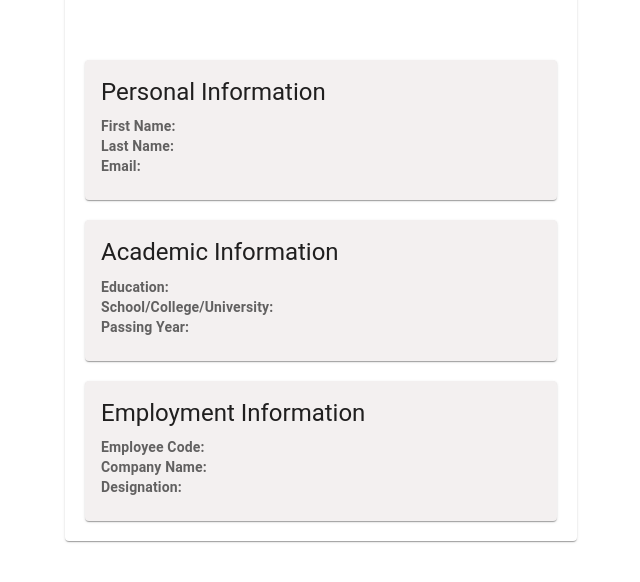
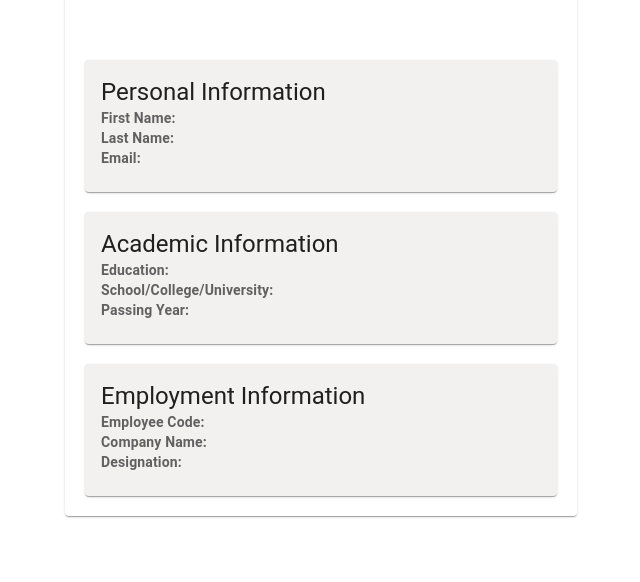
Before and after one commit to supriya0102/poc_wci, a React (Create React App) app: page /profile/1 in a window 1280 px wide. Shown: the part 142-724 px from the top of the page, without its empty margins (319-959 px from the left). Built offline with nearby package versions, Linux system fonts and the light colour scheme; no server answers.

Commit message:
removed warning from console

```diff
--- a/src/components/profile/ProfilePage.js
+++ b/src/components/profile/ProfilePage.js
@@ -12,7 +12,7 @@ const ProfilePage = () => {
 
   useEffect(() => {
     getUserDetails();
-  },[]);
+  });
   const getUserDetails = async () => {
     let result = await fetch(`http://localhost:3000/api/user/${id}`);
     result = await result.json();
@@ -48,10 +48,10 @@ const ProfilePage = () => {
           </div>
           <Card sx={{ minWidth: 275, background: "#f3f0f0", margin: "20px" }}>
             <CardContent>
-              <Typography gutterBottom variant="h5" component="div">
+              <Typography gutterBottom variant="h5" component={'span'}>
                 Personal Information
               </Typography>
-              <Typography variant="body2" color="text.secondary">
+              <Typography variant="body2" color="text.secondary" component={'div'}>
                 <h4>First Name: {user?.basicInfo?.firstName}</h4>
                 <h4>Last Name: {user?.basicInfo?.lastName} </h4>
                 <h4>Email: {user?.basicInfo?.email}</h4>
@@ -60,10 +60,10 @@ const ProfilePage = () => {
           </Card>
           <Card sx={{ minWidth: 275, background: "#f3f0f0", margin: "20px" }}>
             <CardContent>
-              <Typography gutterBottom variant="h5" component="div">
+              <Typography gutterBottom variant="h5" component={'span'}>
                 Academic Information
               </Typography>
-              <Typography variant="body2" color="text.secondary">
+              <Typography variant="body2" color="text.secondary" component={'div'}>
                 <h4>Education: {user?.academicInfo?.[0]?.type} </h4>
                 <h4>
                   School/College/University: {user?.academicInfo?.[0]?.institute}
@@ -74,10 +74,10 @@ const ProfilePage = () => {
           </Card>
           <Card sx={{ minWidth: 275, background: "#f3f0f0", margin: "20px" }}>
             <CardContent>
-              <Typography gutterBottom variant="h5" component="div">
+              <Typography gutterBottom variant="h5" component={'span'}>
                 Employment Information
               </Typography>
-              <Typography variant="body2" color="text.secondary">
+              <Typography variant="body2" color="text.secondary" component={'div'}>
                 <h4>Employee Code: {user?.employementInfo?.[0]?.employeeCode}</h4>
                 <h4>Company Name: {user?.employementInfo?.[0]?.companyName} </h4>
                 <h4>Designation: {user?.employementInfo?.[0]?.designation} </h4>
--- a/src/index.js
+++ b/src/index.js
@@ -8,11 +8,11 @@ import store from './store/Index'
 
 const root = ReactDOM.createRoot(document.getElementById('root'));
 root.render(
-  <React.StrictMode>
+  <React.Fragment>
     <Provider store={store}>
     <App />
     </Provider>
-  </React.StrictMode>
+  </React.Fragment>
 );
 
 // If you want to start measuring performance in your app, pass a function
```
